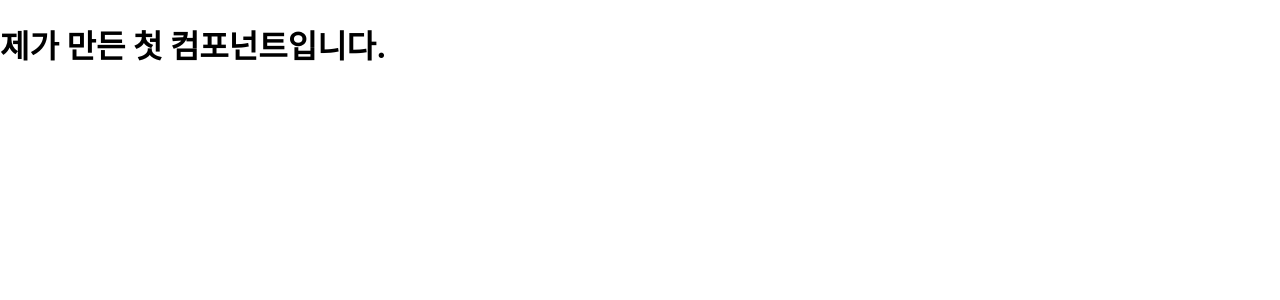
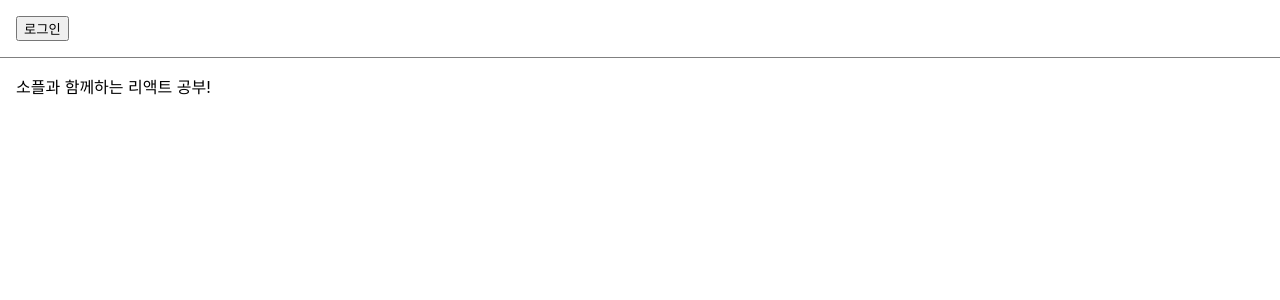
Before and after one commit to jinkyoung-jeon/Inflearn-react-sople, a React (Create React App) app in the folder my-app/: page / in a window 1280 px wide. Shown: the top 300 px of the page. Built offline with nearby package versions, Linux system fonts and the light colour scheme.

Commit message:
여러 개의 Component 렌더링 하기

```diff
--- a/my-app/src/chapter05/Comment.jsx
+++ b/my-app/src/chapter05/Comment.jsx
@@ -34,8 +34,19 @@ const styles = {
 
 function Comment(props) {
     return (
-        <div>
-            <h1>제가 만든 첫 컴포넌트입니다.</h1>
+        <div style={styles.wrapper}>
+            <div style={styles.imageContainer}>
+                <img
+                    src="https://upload.wikimedia.org/wikipedia/commons/8/89/Portrait_Placeholder.png"
+                    style={styles.image}
+                />
+            </div>
+            <div style={styles.contentContainer}>
+                <span style={styles.nameText}>{props.name}</span>
+                <span style={styles.commentText}>
+                    {props.comment}
+                </span>
+            </div>
         </div>
     );
 }
--- a/my-app/src/chapter05/CommentList.jsx
+++ b/my-app/src/chapter05/CommentList.jsx
@@ -1,10 +1,31 @@
 import React from "react";
 import Comment from "./Comment";
+
+const comments = [
+    {
+        name: "이인제",
+        comment: "안녕하세요, 소플입니다."
+    },
+    {
+        name: "유재석",
+        comment: "리액트 재미있어요~!"
+    },
+    {
+        name: "강민경",
+        comment: "저도 리액트 배워보고 싶어요!!"
+    }
+]
 
 function CommentList(props) {
     return(
         <div>
-            <Comment />
+            {/* <Comment name={"이인제"} comment={"안녕하세요, 소플입니다."} />
+            <Comment name={"유재석"} comment={"안녕하세요, 유재석입니다."} /> */}
+            {comments.map((comment) => {
+                return (
+                    <Comment name={comment.name} comment={comment.comment} />
+                );
+            })}
         </div>
     );
 }
--- /dev/null
+++ b/my-app/src/chapter06/Notification.jsx
@@ -0,0 +1,46 @@
+import React from "react";
+
+const styles = {
+    wrapper: {
+        margin: 8,
+        padding: 8,
+        display: "flex",
+        flexDirection: "row",
+        border: "1px solid grey",
+        borderRadius: 16,
+    },
+    messageText: {
+        color: "black",
+        fontSize: 16,
+    },
+};
+
+class Notification extends React.Component {
+    constructor(props) {
+        super(props);
+
+        this.state = {};
+    }
+
+    componentDidMount() {
+        console.log(`${this.props.id} componentDidMount() called.`);
+    }
+
+    componentDidUpdate() {
+        console.log(`${this.props.id} componentDidUpdate() called.`);
+    }
+
+    componentDidUnmount() {
+        console.log(`${this.props.id} componentDidUnmount() called.`);
+    }
+
+    render() {
+        return (
+            <div style={styles.wrapper}>
+                <span style={styles.messageText}>{this.props.message}</span>
+            </div>
+        )
+    }
+}
+
+export default Notification;
--- /dev/null
+++ b/my-app/src/chapter06/NotificationList.jsx
@@ -0,0 +1,63 @@
+import React from "react";
+import Notification from "./Notification";
+
+const reservedNotifications = [
+    {
+        id: 1,
+        message: "안녕하세요, 오늘 일정을 알려드립니다.",
+    },
+    {
+        id: 2,
+        message: "점심식사 시간입니다.",
+    },
+    {
+        id: 3,
+        message: "이제 곧 미팅이 시작됩니다.",
+    },
+];
+
+var timer;
+
+class NotificationList extends React.Component {
+    constructor(props) {
+        super(props);
+
+        this.state = {
+            notifications: [],
+        };
+    }
+
+    componentDidMount() {
+        const { notifications } = this.state;
+        timer = setInterval(() => {
+            if (notifications.length < reservedNotifications.length) {
+                const index = notifications.length;
+                notifications.push(reservedNotifications[index]);
+                this.setState({
+                    notifications: notifications,
+                });
+            } else {
+                clearInterval(timer);
+            }
+        }, 1000);
+    }
+
+    render() {
+        return (
+            <div>
+                {this.state.notifications.map((notification) => {
+                    return (
+                        // <Notification message={notification.message} />;
+                        <Notification
+                            key={notification.id}
+                            id={notification.id}
+                            message={notification.message}
+                        />
+                    )
+                })}
+            </div>
+        );
+    }
+}
+
+export default NotificationList;
--- /dev/null
+++ b/my-app/src/chapter07/Accommodate.jsx
@@ -0,0 +1,37 @@
+import React, { useState, useEffect } from "react";
+import useCounter from "./useCounter";
+
+const MAX_CAPACITY = 10;
+
+function Accommodate(props) {
+    const [isFull, setIsFull] = useState(false);
+    const [count, increaseCount, decreaseCount] = useCounter(0);
+
+    useEffect(() => {
+        console.log("======================");
+        console.log("useEffect() is called.");
+        console.log(`isFull: ${isFull}`);
+    });
+
+    useEffect(() => {
+        setIsFull(count >= MAX_CAPACITY);
+        console.log(`Current count value: ${count}`);
+    }, [count]);
+
+    return (
+        <div style={{ padding: 16 }}>
+            <p>{`총 ${count}명 수용했습니다.`}</p>
+
+            <button onClick={increaseCount} disabled={isFull}>
+                입장
+            </button>
+            <button onClick={decreaseCount}>
+                퇴장
+            </button>
+
+            {isFull && <p style={{ color: "red" }}>정원이 가득찼습니다.</p>}
+        </div>
+    );
+}
+
+export default Accommodate;
--- /dev/null
+++ b/my-app/src/chapter07/useCounter.jsx
@@ -0,0 +1,12 @@
+import React, { useState } from "react";
+
+function useCounter(initialValue) {
+    const [count, setCount] = useState(initialValue);
+
+    const increaseCount = () => setCount((count) => count + 1);
+    const decreaseCount = () => setCount((count) => Math.max(count - 1, 0));
+
+    return [count, increaseCount, decreaseCount];
+}
+
+export default useCounter;
--- /dev/null
+++ b/my-app/src/chapter08/ConfirmButton.jsx
@@ -0,0 +1,36 @@
+import React from "react";
+
+class ConfirmButton extends React.Component {
+    constructor(props) {
+        super(props);
+
+        this.state = {
+            isConfirmed: false,
+        };
+
+        // this.handleConfirm = this.handleConfirm.bind(this);
+    }
+
+    // handleConfirm() {
+    //     this.setState((prevState) => ({
+    //         isConfirmed: !prevState.isConfirmed,
+    //     }));
+    // }
+
+    handleConfirm = () => {
+        this.setState((prevState) => ({
+            isConfirmed: !prevState.isConfirmed,
+        }));
+    }
+
+    render() {
+        return (
+            <button onClick={this.handleConfirm} disabled={this.state.isConfirmed}>
+                {this.state.isConfirmed ? "확인됨" : "확인하기"}
+            </button>
+
+        )
+    }
+}
+
+export default ConfirmButton;
--- /dev/null
+++ b/my-app/src/chapter09/LandingPage.jsx
@@ -0,0 +1,26 @@
+import React, { useState } from "react";
+import Toolbar from "./Toolbar";
+
+function LandingPage(props) {
+    const [isLoggedIn, setIsLoggedIn] = useState(false);
+
+    const onClickLogin = () => {
+        setIsLoggedIn(true);
+    };
+
+    const onClickLogout = () => {
+        setIsLoggedIn(false);
+    };
+
+    return (
+        <div>
+            <Toolbar isLoggedIn = {isLoggedIn}
+                onClickLogin = {onClickLogin}
+                onClickLogout = {onClickLogout}>
+            </Toolbar>
+            <div style={{ padding: 16 }}>소플과 함께하는 리액트 공부!</div>
+        </div>
+    );
+}
+
+export default LandingPage;
--- /dev/null
+++ b/my-app/src/chapter09/Toolbar.jsx
@@ -0,0 +1,31 @@
+import React from "react";
+
+const styles = {
+    wrapper: {
+        padding: 16,
+        display: "flex",
+        flexDirection: "row",
+        borderBottom: "1px solid grey",
+    },
+    greeting: {
+        marginRight: 8,
+    },
+};
+
+function Toolbar(props) {
+    const { isLoggedIn, onClickLogin, onClickLogout } = props;
+
+    return (
+        <div style={styles.wrapper}>
+            {isLoggedIn && <span style={styles.greeting}>환영합니다!</span>}
+
+            {isLoggedIn ? (
+                <button onClick={onClickLogout}>로그아웃</button>
+            ) : (
+                <button onClick={onClickLogin}>로그인</button>
+            )}
+        </div>
+    )
+}
+
+export default Toolbar;
--- a/my-app/src/index.js
+++ b/my-app/src/index.js
@@ -1,20 +1,27 @@
 import React from 'react';
-import ReactDOM from 'react-dom';
+import * as ReactDOM from 'react-dom/client';
 // import Clock from './chapter04/Clock';
 import CommentList from './chapter05/CommentList';
+import NotificationList from './chapter06/NotificationList';
+import Accommodate from './chapter07/Accommodate';
+import ConfirmButton from './chapter08/ConfirmButton';
+import LandingPage from './chapter09/LandingPage';
 import './index.css';
 import reportWebVitals from './reportWebVitals';
 
 // import Library from './chapter03/Library';
 
-setInterval(() => {
-  ReactDOM.render(
-    <React.StrictMode>
-      <CommentList />
-    </React.StrictMode>,
-    document.getElementById('root')
-  );
-}, 1000);
+// setInterval(() => {
+//   ReactDOM.render(
+//     <React.StrictMode>
+//       <Accommodate />
+//     </React.StrictMode>,
+//     document.getElementById('root')
+//   );
+// }, 1000);
+
+const root = ReactDOM.createRoot(document.getElementById("root"));
+root.render(<LandingPage />);
 
 // If you want to start measuring performance in your app, pass a function
 // to log results (for example: reportWebVitals(console.log))
```
